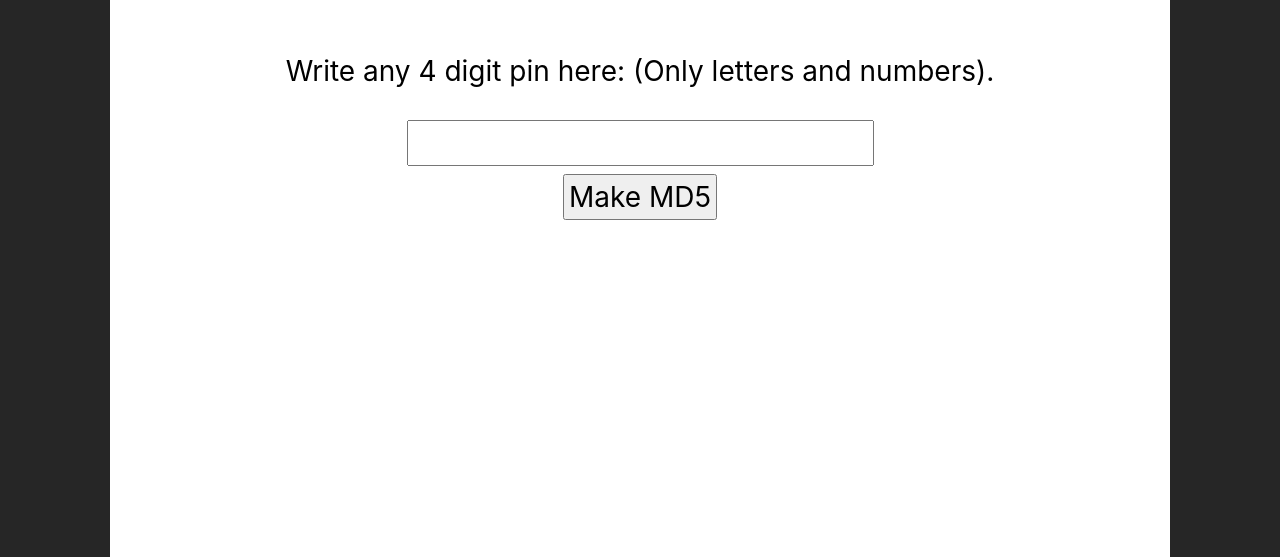
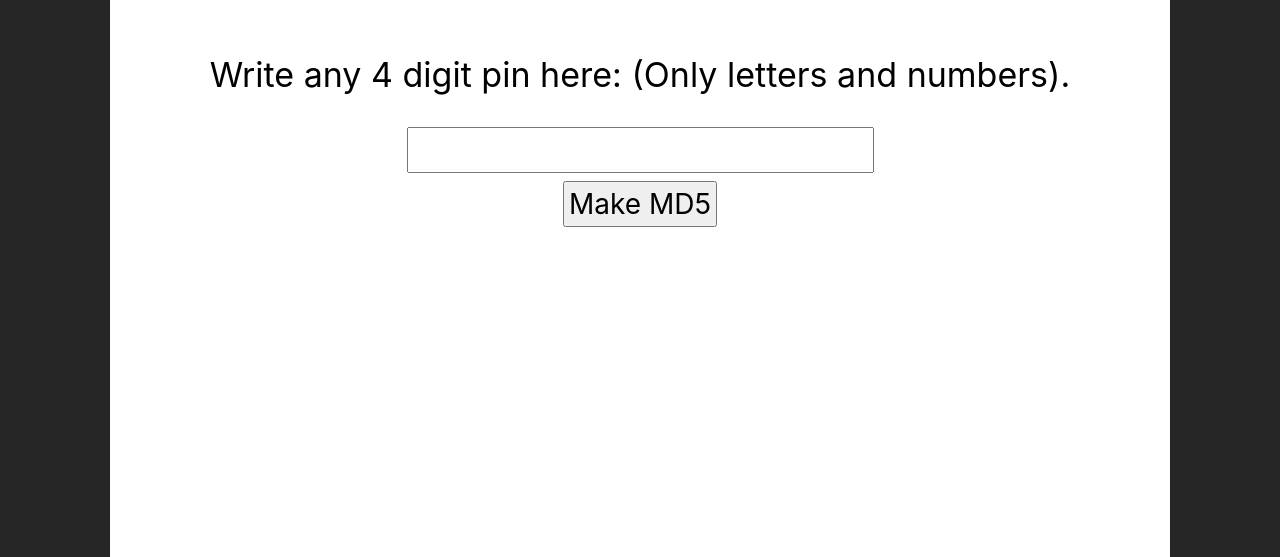
Before and after one commit to eamon0989/hashing, a plain HTML site: page index.html in a window 1280 px wide. Shown: the part 243-800 px from the top of the page. Drawn offline with Linux system fonts and the light colour scheme.

Commit message:
Trying another font size

```diff
--- a/style.css
+++ b/style.css
@@ -35,6 +35,7 @@ h1, h2 {
     justify-content: center;
     padding: 2rem;
     font-size: 3em;
+    text-align: center;
 }
 
 form {
@@ -75,7 +76,9 @@ p {
     display: grid;
     text-justify:inter-word;
     /* padding: 0.2rem; */
-    font-size: 1em;
+    font-size: calc(0.5rem + 2.5vmin);
+    text-align: center;
+
 }
 
 #instructions {
```
